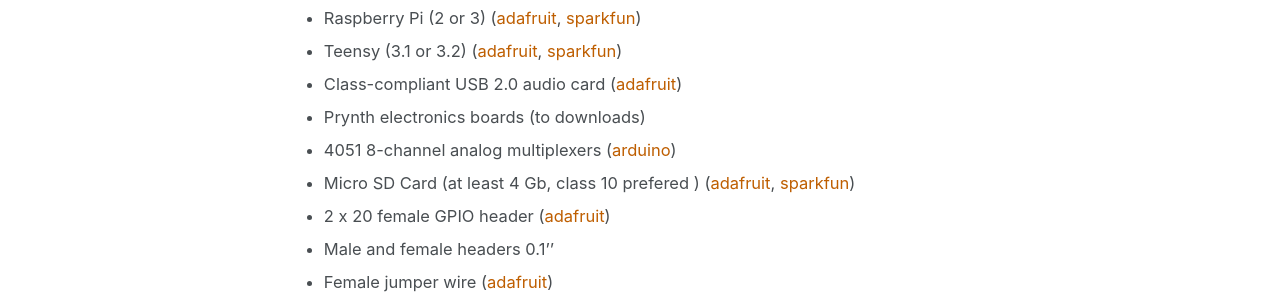
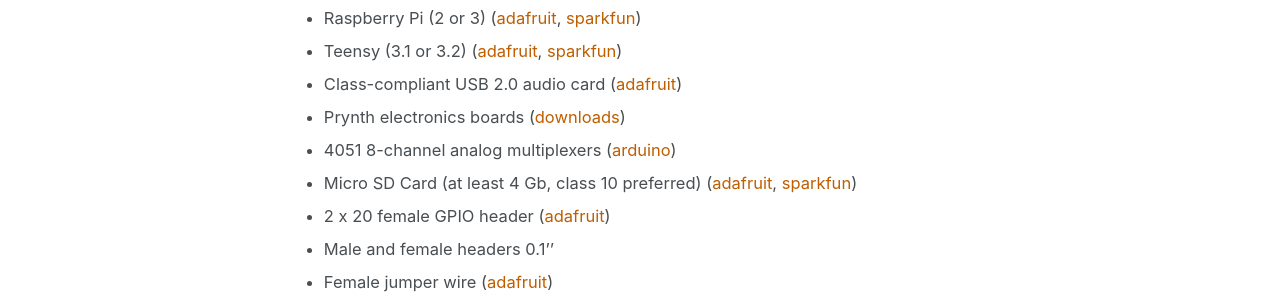
Before and after one commit to prynth/prynth.github.io, a Jekyll site: the page built from _pages/create/framework.md, in a window 1280 px wide and 900 px high, scrolled down 1737 px. Shown: the part 295-595 px from the top of the window. Built offline with Jekyll 4.4.1, drawn with Linux system fonts in a browser that asks for light colours.

Commit message:
fixed links in framwork page

```diff
--- a/_pages/create/framework.md
+++ b/_pages/create/framework.md
@@ -43,9 +43,9 @@
 - Raspberry Pi (2 or 3) ([adafruit](https://www.adafruit.com/products/3055), [sparkfun](https://www.sparkfun.com/products/13825))
 - Teensy (3.1 or 3.2) ([adafruit](https://www.adafruit.com/products/2756), [sparkfun](https://www.sparkfun.com/products/13736))
 - Class-compliant USB 2.0 audio card ([adafruit](https://www.adafruit.com/products/1475))
-- Prynth electronics boards (to downloads)
+- Prynth electronics boards ([downloads](/create/downloads.html))
 - 4051 8-channel analog multiplexers ([arduino](http://playground.arduino.cc/Learning/4051))
-- Micro SD Card (at least 4 Gb, class 10 prefered ) ([adafruit](https://www.adafruit.com/products/1294), [sparkfun](https://www.sparkfun.com/products/13833))
+- Micro SD Card (at least 4 Gb, class 10 preferred) ([adafruit](https://www.adafruit.com/products/1294), [sparkfun](https://www.sparkfun.com/products/13833))
 - 2 x 20 female GPIO header ([adafruit](https://www.adafruit.com/products/2222))
 - Male and female headers 0.1''
 - Female jumper wire ([adafruit](https://www.adafruit.com/products/266))
```
